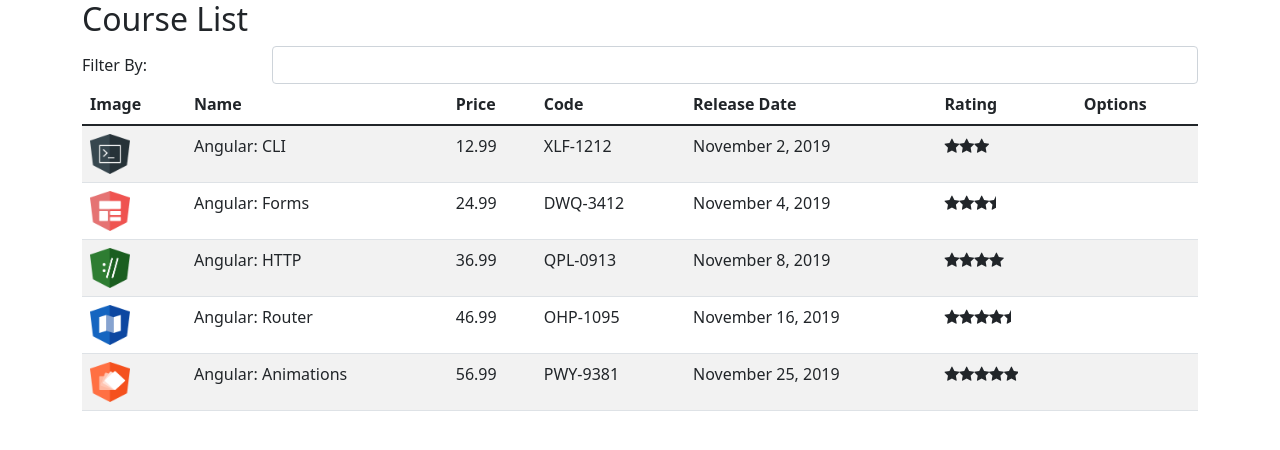
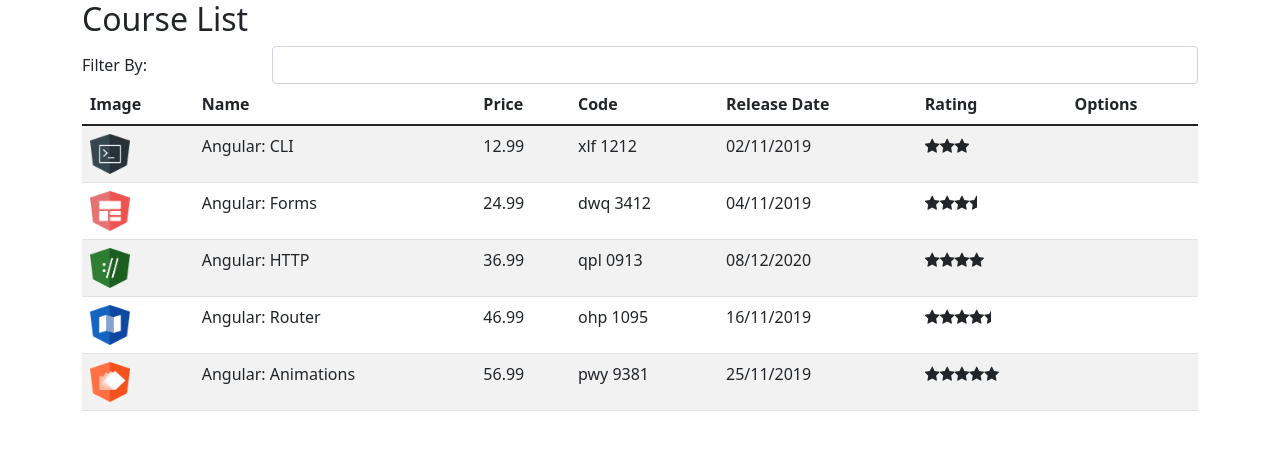
Before and after one commit to wcampos5/angular8-digitalinnovationone-training, an Angular app: page / in a window 1280 px wide. Shown: the top 450 px of the page. Built offline with nearby package versions, Linux system fonts and the light colour scheme.

Commit message:
Creation of a replace Pipe

```diff
--- a/src/app/course/course-list.component.html
+++ b/src/app/course/course-list.component.html
@@ -30,8 +30,8 @@
                 </td>
             <td>{{ course.name }}</td>
             <td>{{ course.price }}</td>
-            <td>{{ course.code }}</td>
-            <td>{{ course.releaseDate }}</td>
+            <td>{{ course.code | lowercase | replace: '-': ' ' }}</td>
+            <td>{{ course.releaseDate | date: 'dd/MM/yyyy' }}</td>
             <!--Rating -->
             <td>
                 <app-star [rating]="course.rating"></app-star>
--- a/src/app/course/course.service.ts
+++ b/src/app/course/course.service.ts
@@ -48,7 +48,7 @@
     {
         id: 3,
         name: 'Angular: HTTP',
-        releaseDate: 'November 8, 2019',
+        releaseDate: 'December 8, 2020',
         description: 'Neste curso, os alunos irão obter um conhecimento aprofundado sobre os recursos disponíveis no módulo de HTTP.',
         duration: 80,
         code: 'QPL-0913',
--- /dev/null
+++ b/src/app/pipe/replace.pipe.ts
@@ -0,0 +1,16 @@
+import { Pipe, PipeTransform } from "@angular/core";
+
+
+@Pipe({
+   name: 'replace'
+})
+export class ReplacePipe implements PipeTransform {
+    /**Contract method
+     * receives 3 params: data2transform, replaces, replacesBy
+     * **/
+
+    transform(value: string, replaces: string, replacesBy: string) {
+        return value.replace(replaces, replacesBy);
+
+    }
+}
```
Also changed, not shown: src/app/app.module.ts (+5 -2 lines).
